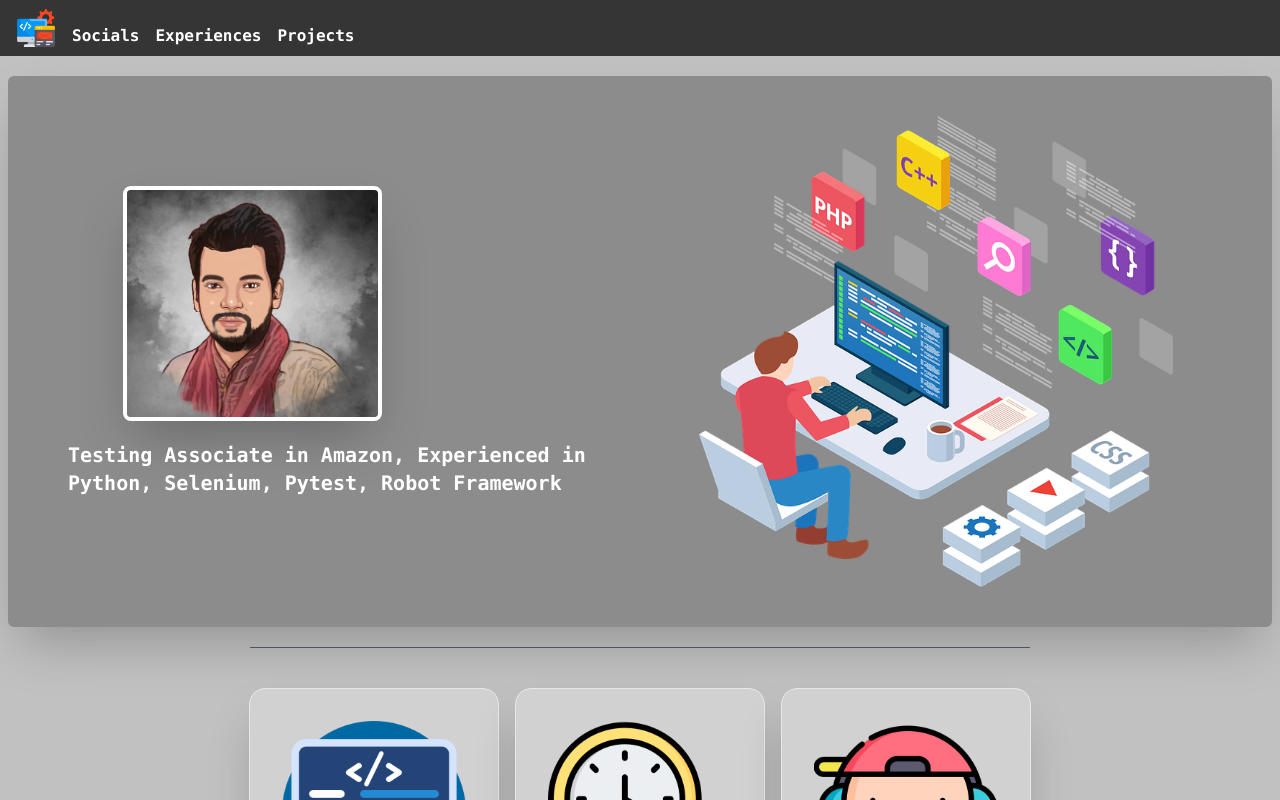
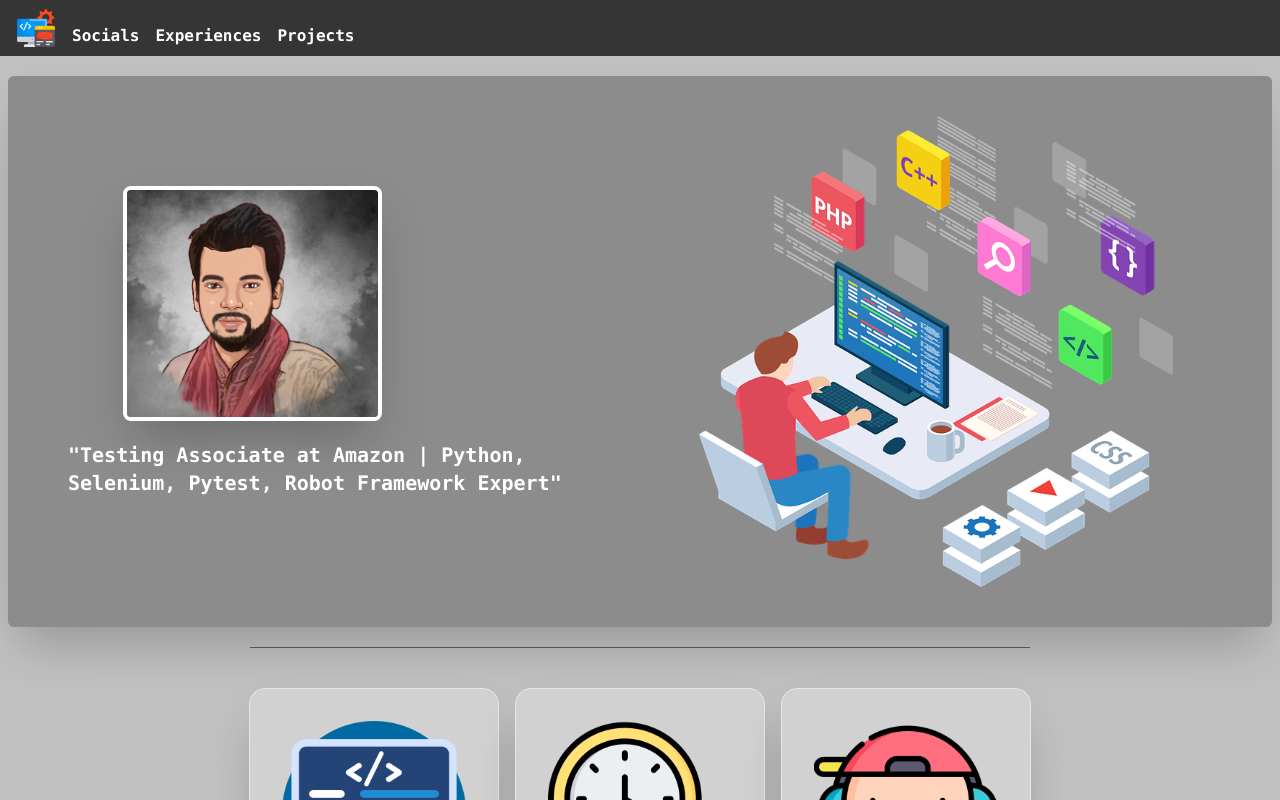
Before and after one commit to sahebawp/MyFolio_ReactJS, a React (Create React App) app: page / in a window 1280 px wide. Shown: the top 800 px of the page. Built offline with nearby package versions, Linux system fonts and the light colour scheme.

Commit message:
String change

```diff
--- a/src/App.js
+++ b/src/App.js
@@ -30,7 +30,7 @@ function App() {
             </div>
             <div className="p-5">
               <h6 className="text-xl font-mono text-white font-semibold text-center lg:text-left">
-                Testing Associate in Amazon, Experienced in Python, Selenium, Pytest, Robot Framework
+              "Testing Associate at Amazon | Python, Selenium, Pytest, Robot Framework Expert"
               </h6>
             </div>
           </span>
```
